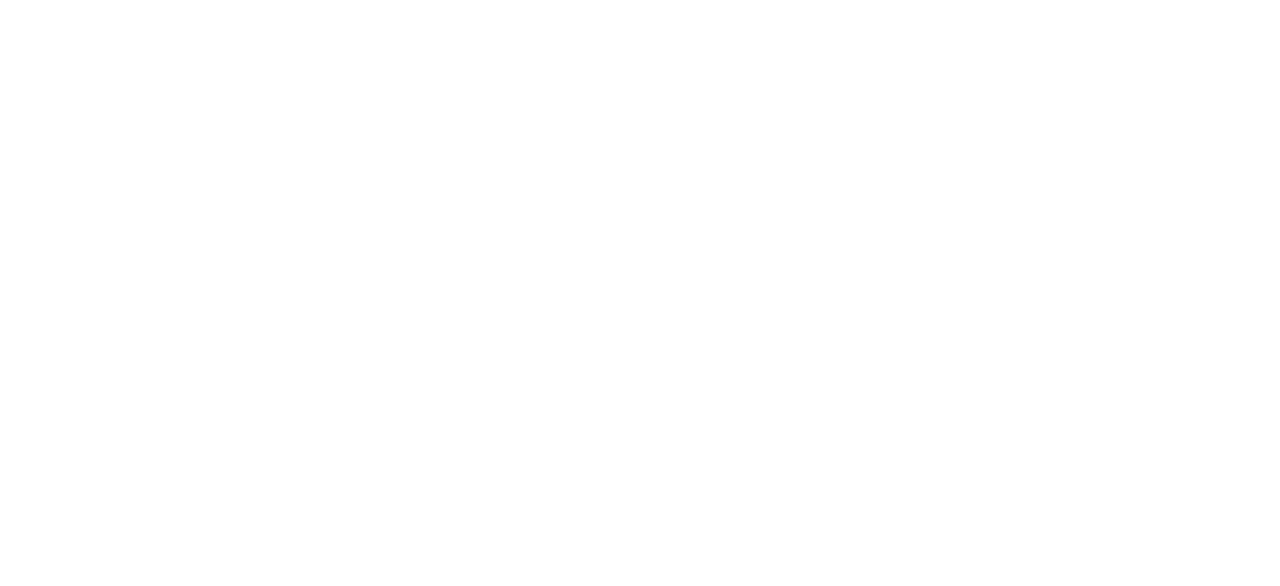
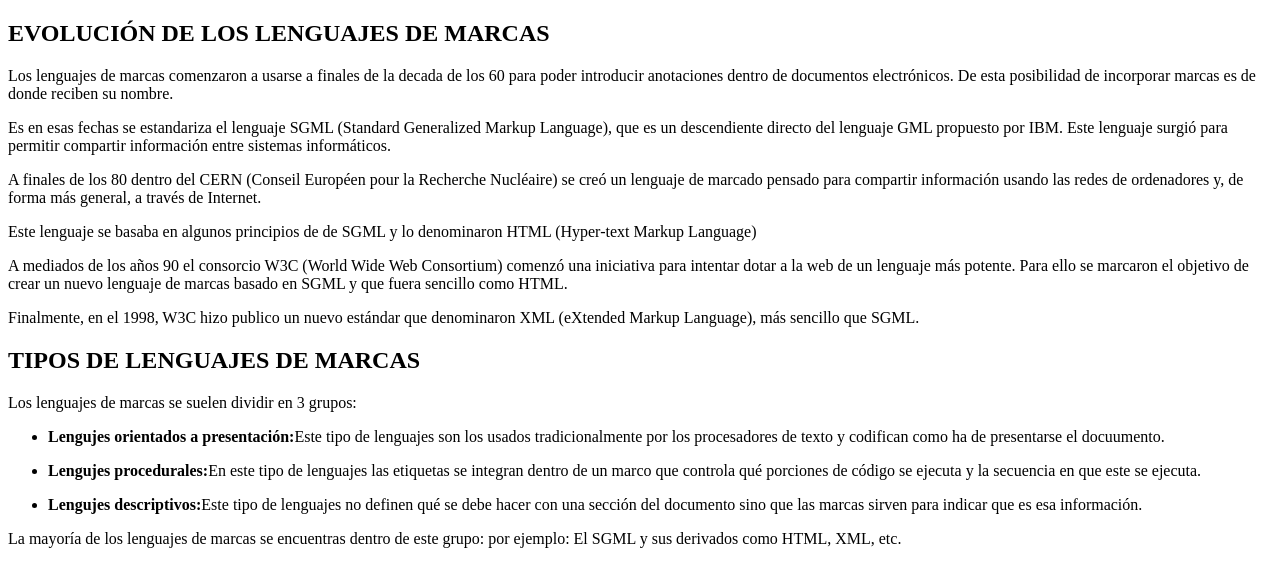
Before and after one commit to m-angels/LM22-23, a plain HTML site: page index.html in a window 1280 px wide. Drawn offline with Linux system fonts and the light colour scheme.

Commit message:
Update index.html

```diff
--- a/index.html
+++ b/index.html
@@ -11,5 +11,35 @@
         <link rel="stylesheet" type="text/css" href="">
     </head>
     <body>
+         <h2>EVOLUCIÓN DE LOS LENGUAJES DE MARCAS</h2>
+
+        <p>Los lenguajes de marcas comenzaron a usarse a finales de la decada de los 60 para poder introducir anotaciones dentro de documentos
+           electrónicos. De esta posibilidad de incorporar marcas es de donde reciben su nombre.</p>
+        <p>Es en esas fechas se estandariza el lenguaje SGML (Standard Generalized Markup Language), que es un descendiente directo del lenguaje
+           GML propuesto por IBM. Este lenguaje surgió para permitir compartir información entre sistemas informáticos.</p>
+        <p>A finales de los 80 dentro del CERN (Conseil Européen pour la Recherche Nucléaire) se creó un lenguaje de marcado pensado para compartir
+           información  usando las redes de ordenadores y, de forma más general, a través de Internet.</p>
+        <p>Este lenguaje se basaba en algunos principios de de SGML y lo denominaron HTML (Hyper-text Markup Language)</p>
+        <p>A mediados de los años 90 el consorcio W3C (World Wide Web Consortium) comenzó una iniciativa para intentar dotar a la web de un
+           lenguaje más potente. Para ello se marcaron el objetivo de crear un nuevo lenguaje de marcas basado en SGML y que fuera sencillo como
+           HTML.</p>
+        <p>Finalmente, en el 1998, W3C hizo publico un nuevo estándar que denominaron XML (eXtended Markup Language), más sencillo que SGML. </p>
+
+        <h2>TIPOS DE LENGUAJES DE MARCAS</h2>
+        <p>Los lenguajes de marcas se suelen dividir en 3 grupos:</p>
+
+    <ul>
+        <li><p><strong>Lengujes orientados a presentación:</strong>Este tipo de lenguajes son los usados tradicionalmente por los procesadores de
+            texto y codifican como ha de presentarse el docuumento.</p></li>
+
+        <li><p><strong>Lengujes procedurales:</strong>En este tipo de lenguajes las etiquetas se integran dentro de un marco que controla qué
+            porciones de código se ejecuta y la secuencia en que este se ejecuta.</p></li>
+
+        <li><p><strong>Lengujes descriptivos:</strong>Este tipo de lenguajes no definen qué se debe hacer con una sección del documento sino que
+            las marcas sirven para indicar que es esa información.</p></li>
+    </ul>
+
+        <p>La mayoría de los lenguajes de marcas se encuentras dentro de este grupo: por ejemplo: El SGML y sus derivados como HTML, XML, etc.</p>
+
     </body>
 </html>
```
